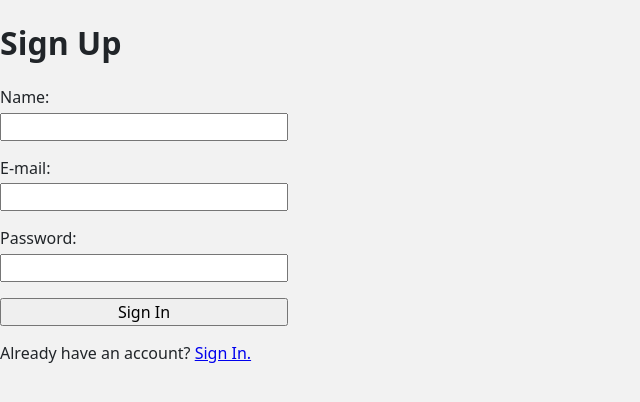
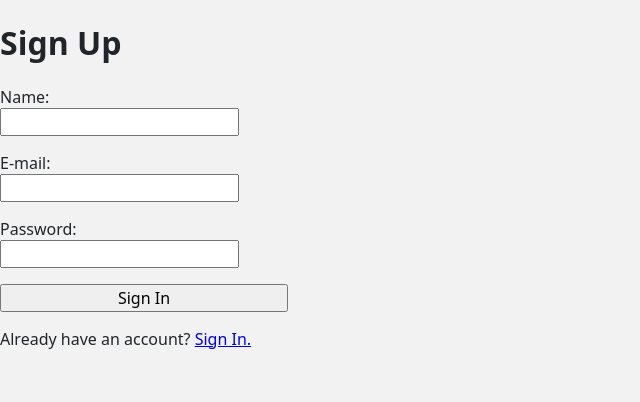
Before and after one commit to TamasSallai/react-auth, a React (Vite) app: page /signup in a window 1280 px wide. Shown: the top 402 px of the page, without its empty margins (0-640 px from the left). Built offline with nearby package versions, Linux system fonts and the light colour scheme; no server answers.

Commit message:
implemented react-hook-form

```diff
--- a/package.json
+++ b/package.json
@@ -13,6 +13,7 @@
     "axios": "^1.6.7",
     "react": "^18.2.0",
     "react-dom": "^18.2.0",
+    "react-hook-form": "^7.50.1",
     "react-router-dom": "^6.22.0"
   },
   "devDependencies": {
--- a/src/pages/SignIn.tsx
+++ b/src/pages/SignIn.tsx
@@ -1,10 +1,11 @@
-import { useState } from 'react'
+import { useForm } from 'react-hook-form'
 import { Link, useLocation, useNavigate } from 'react-router-dom'
+import { AxiosError } from 'axios'
 import { useAuthContext } from '../context/auth'
 
-const initialFormValues = {
-  email: '',
-  password: '',
+type SignInInput = {
+  email: string
+  password: string
 }
 
 const SignIn = () => {
@@ -14,49 +15,67 @@ const SignIn = () => {
   const location = useLocation()
   const from = location.state?.from?.pathname || '/'
 
-  const [formValues, setFormValues] = useState(initialFormValues)
+  const {
+    register,
+    handleSubmit,
+    setError,
+    formState: { errors },
+  } = useForm<SignInInput>()
 
-  const handleChange = (e: React.ChangeEvent<HTMLInputElement>) => {
-    setFormValues({ ...formValues, [e.target.name]: e.target.value })
+  const onSubmit = async (data: SignInInput) => {
+    try {
+      await login(data)
+      navigate(from, { replace: true })
+    } catch (error) {
+      if (error instanceof AxiosError) {
+        const message = error.response?.data?.error?.message
+        setError('root', { type: 'custom', message })
+      } else {
+        setError('root', { type: 'custom', message: 'Something went wrong' })
+      }
+    }
   }
 
-  const handleSubmit = async (e: React.FormEvent<HTMLFormElement>) => {
-    e.preventDefault()
-    setFormValues(initialFormValues)
-    try {
-      await login(formValues)
-      navigate(from, { replace: true })
-    } catch (error) {
-      console.log(error)
-    }
+  const onError = () => {
+    console.log('error')
   }
 
   return (
     <div>
       <h1>Sign In</h1>
-      <form className="auth-form" onSubmit={handleSubmit}>
-        <label>
-          E-mail:
+      <form className="auth-form" onSubmit={handleSubmit(onSubmit, onError)}>
+        {errors.root?.message}
+
+        <div>
+          <label htmlFor="email">E-mail:</label>
           <input
-            type="email"
-            name="email"
-            value={formValues.email}
-            onChange={handleChange}
-            required
-            autoComplete="on"
+            id="email"
+            {...register('email', {
+              required: 'E-mail is required.',
+              pattern: {
+                value: /^[A-Z0-9._%+-]+@[A-Z0-9.-]+\.[A-Z]{2,}$/i,
+                message: 'Invalid email address',
+              },
+            })}
           />
-        </label>
+          {errors.email && <p>{errors.email?.message}</p>}
+        </div>
 
-        <label>
-          Password:
+        <div>
+          <label htmlFor="password">Password:</label>
           <input
+            id="password"
             type="password"
-            name="password"
-            value={formValues.password}
-            onChange={handleChange}
-            required
+            {...register('password', {
+              required: 'Password is required.',
+              minLength: {
+                value: 6,
+                message: 'Password must have 6 or more characters. ',
+              },
+            })}
           />
-        </label>
+          {errors.password && <p>{errors.password?.message}</p>}
+        </div>
 
         <button>Sign In</button>
       </form>
--- a/src/pages/SignUp.tsx
+++ b/src/pages/SignUp.tsx
@@ -1,72 +1,95 @@
-import { useState } from 'react'
+import { useForm } from 'react-hook-form'
 import { Link, useNavigate } from 'react-router-dom'
 import { useAuthContext } from '../context/auth'
+import { AxiosError } from 'axios'
 
-const initialFormValues = {
-  name: '',
-  email: '',
-  password: '',
+type SignUpInput = {
+  name: string
+  email: string
+  password: string
 }
 
 const SignUp = () => {
-  const { register } = useAuthContext()
+  const { register: registerUser } = useAuthContext()
 
   const navigate = useNavigate()
 
-  const [formValues, setFormValues] = useState(initialFormValues)
+  const {
+    register,
+    handleSubmit,
+    setError,
+    formState: { errors },
+  } = useForm<SignUpInput>()
 
-  const handleChange = (e: React.ChangeEvent<HTMLInputElement>) => {
-    setFormValues({ ...formValues, [e.target.name]: e.target.value })
+  const onSubmit = async (data: SignUpInput) => {
+    try {
+      await registerUser(data)
+      navigate('/home')
+    } catch (error) {
+      if (error instanceof AxiosError) {
+        const message = error.response?.data?.error?.message
+        setError('root', { type: 'custom', message })
+      } else {
+        setError('root', { type: 'custom', message: 'Something went wrong' })
+      }
+    }
   }
 
-  const handleSubmit = async (e: React.FormEvent<HTMLFormElement>) => {
-    e.preventDefault()
-    setFormValues(initialFormValues)
-    try {
-      await register(formValues)
-      navigate('/home')
-    } catch (error) {
-      console.log(error)
-    }
+  const onError = () => {
+    console.log('error')
   }
 
   return (
     <div>
       <h1>Sign Up</h1>
-      <form className="auth-form" onSubmit={handleSubmit}>
-        <label>
-          Name:
+      <form className="auth-form" onSubmit={handleSubmit(onSubmit, onError)}>
+        {errors.root?.message}
+
+        <div>
+          <label htmlFor="name">Name:</label>
           <input
-            type="text"
-            name="name"
-            value={formValues.name}
-            onChange={handleChange}
-            required
+            id="name"
+            {...register('name', {
+              required: 'Name is required.',
+              minLength: {
+                value: 2,
+                message: 'Name must have 2 or more character.',
+              },
+            })}
           />
-        </label>
-        <label>
-          E-mail:
+          {errors.name && <p>{errors.name?.message}</p>}
+        </div>
+
+        <div>
+          <label htmlFor="email">E-mail:</label>
           <input
-            type="email"
-            name="email"
-            value={formValues.email}
-            onChange={handleChange}
-            required
-            autoComplete="on"
+            id="email"
+            {...register('email', {
+              required: 'E-mail is required.',
+              pattern: {
+                value: /^[A-Z0-9._%+-]+@[A-Z0-9.-]+\.[A-Z]{2,}$/i,
+                message: 'Invalid email address',
+              },
+            })}
           />
-        </label>
+          {errors.email && <p>{errors.email?.message}</p>}
+        </div>
 
-        <label>
-          Password:
+        <div>
+          <label htmlFor="password">Password:</label>
           <input
+            id="password"
             type="password"
-            name="password"
-            value={formValues.password}
-            onChange={handleChange}
-            required
+            {...register('password', {
+              required: 'Password is required.',
+              minLength: {
+                value: 6,
+                message: 'Password must have 6 or more characters. ',
+              },
+            })}
           />
-        </label>
-
+          {errors.password && <p>{errors.password?.message}</p>}
+        </div>
         <button>Sign In</button>
       </form>
       <p>
```
Also changed, not shown: 1 other file (tests, documents, lock files or other folders).
